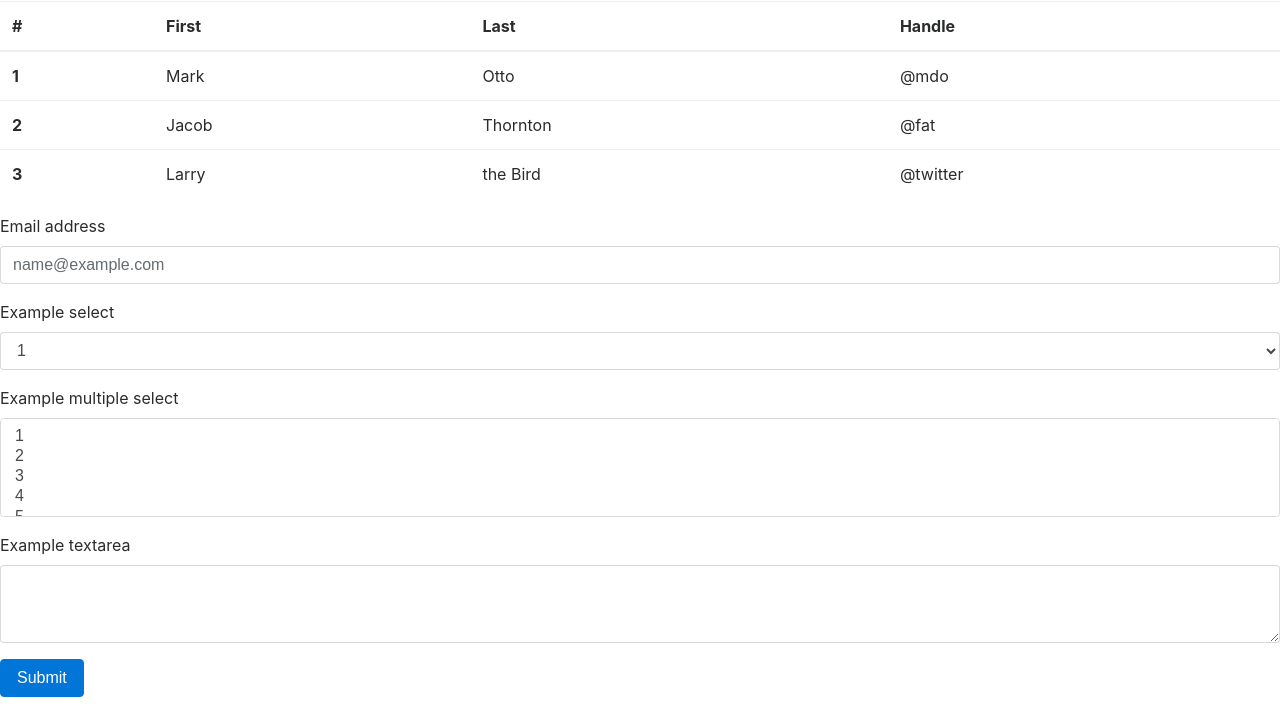
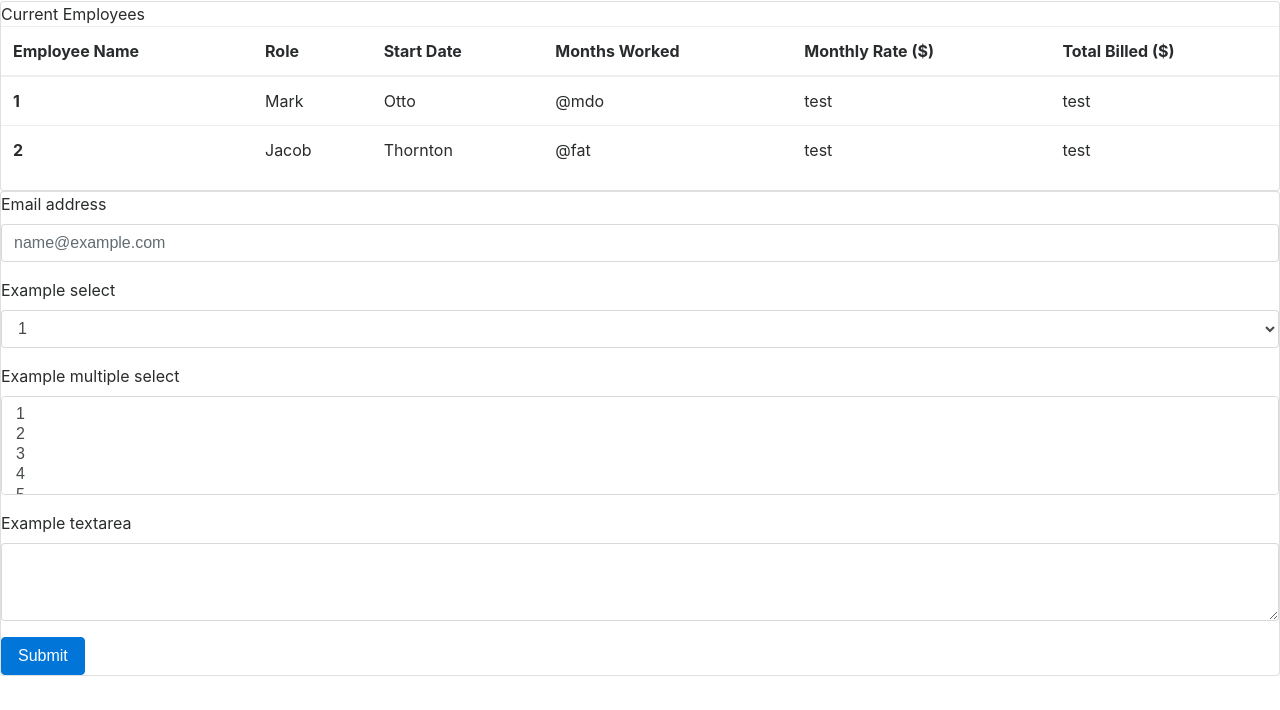
Before and after one commit to Jbambei/FirebaseTimesheet, a plain HTML site: page index.html in a window 1280 px wide. Shown: the part 90-800 px from the top of the page. Drawn offline with nearby package versions, Linux system fonts and the light colour scheme; a script that the page names is missing.

Commit message:
minor html changes

```diff
--- a/index.html
+++ b/index.html
@@ -19,14 +19,20 @@
                     A comprehensive Directory of Employee Billable Hours
                 </h3>
             </div>
-
-            <table class="table">
+            <div class="card">
+                    <div class="card-body">
+                        Current Employees
+                        <table id="CurrentEmployees" class="table">
                                 <thead>
                                     <tr>
-                        <th scope="col">#</th>
-                        <th scope="col">First</th>
-                        <th scope="col">Last</th>
-                        <th scope="col">Handle</th>
+                                    <th scope="col">Employee Name</th>
+                                    <th scope="col">Role</th>
+                                    <th scope="col">Start Date</th>
+                                    <th scope="col">Months Worked</th>
+                                    <th scope="col">Monthly Rate ($)</th>
+                                    <th scope="col">Total Billed ($)</th>
+
+
                                     </tr>
                                 </thead>
                                 <tbody>
@@ -35,21 +41,24 @@
                                     <td>Mark</td>
                                     <td>Otto</td>
                                     <td>@mdo</td>
+                                    <td>test</td>
+                                    <td>test</td>
                                     </tr>
                                     <tr>
                                     <th scope="row">2</th>
                                     <td>Jacob</td>
                                     <td>Thornton</td>
                                     <td>@fat</td>
-                      </tr>
-                      <tr>
-                        <th scope="row">3</th>
-                        <td>Larry</td>
-                        <td>the Bird</td>
-                        <td>@twitter</td>
+                                    <td>test</td>
+                                    <td>test</td>
                                     </tr>
                                 </tbody>
                                 </table>
+
+                    </div>
+                </div>
+                <div class="card">
+                     <div class="card-body">
                             <form>
                                     <div class="form-group">
                                         <label for="exampleFormControlInput1">Email address</label>
@@ -82,6 +91,10 @@
                                 <button type="submit" class="btn btn-primary">Submit</button>
                               </form>
 
+                </div>
+                </div>
+
+
 
 
 
```
Lines whose indentation alone changed are shown as unchanged.
